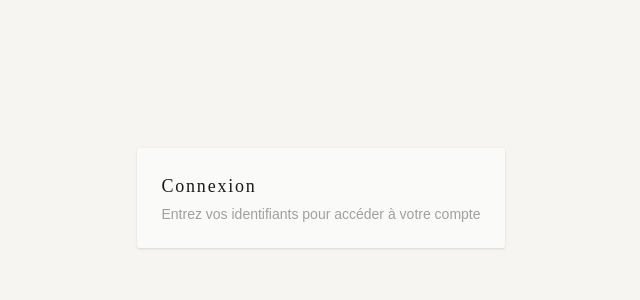
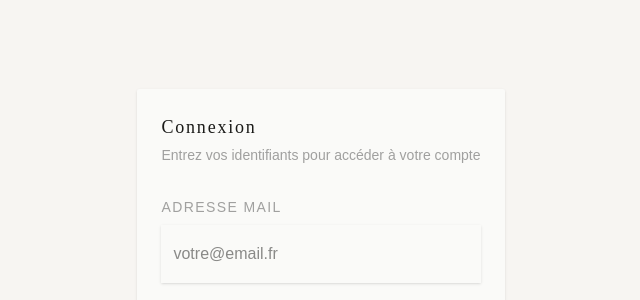
Before and after one commit to BapeCode/guardia-dev-ops, a React (Vite) app in the folder frontend/: page /login in a window 1280 px wide. Shown: the part 202-502 px from the top of the page, without its empty margins (319-959 px from the left). Built offline with nearby package versions, Linux system fonts and the light colour scheme.

Commit message:
Add Input Components

```diff
--- a/frontend/src/App.tsx
+++ b/frontend/src/App.tsx
@@ -1,6 +1,6 @@
 import { Route, Routes } from "react-router-dom";
-import Home from "../pages/Home.tsx";
-import Login from "../pages/Login.tsx";
+import Home from "./pages/Home.tsx";
+import Login from "./pages/Login.tsx";
 
 export default function App() {
   return (
--- /dev/null
+++ b/frontend/src/components/Input.tsx
@@ -0,0 +1,18 @@
+
+interface InputProps {
+    label: string;
+    type?: string;
+    placeholder?: string;
+}
+
+export default function Input({label, type = "text", placeholder}: InputProps) {
+    return (
+        <div className="flex flex-col items-start gap-2 w-full">
+            <label className="text-sm font-medium text-text-1/40 uppercase tracking-widest">{label}</label>
+            <input
+                type={type}
+                placeholder={placeholder}
+                className="w-full px-3 py-4 shadow-sm border-border focus:outline-none focus:ring-1 focus:ring-border-gold focus:ring-offset-2" />
+        </div>
+    )
+}
--- a/frontend/pages/Login.tsx
+++ b/frontend/src/pages/Login.tsx
@@ -1,4 +1,5 @@
 import Section from "../components/Section.tsx";
+import Input from "../components/Input.tsx";
 
 export default function Login() {
     return (
@@ -10,7 +11,9 @@ export default function Login() {
                         <p className="font-extralight text-text-1/40 font-mono text-sm">Entrez vos identifiants pour accéder à votre compte</p>
                     </div>
 
-
+                    <form className="flex flex-col items-start justify-center mt-8 w-full">
+                        <Input label="Adresse mail" placeholder="votre@email.fr" type="email"/>
+                    </form>
                 </div>
             </div>
         </Section>
```
Also changed, not shown: frontend/src/components/Section.tsx (renamed from frontend/components/Section.tsx), frontend/src/pages/Home.tsx (renamed from frontend/pages/Home.tsx).
